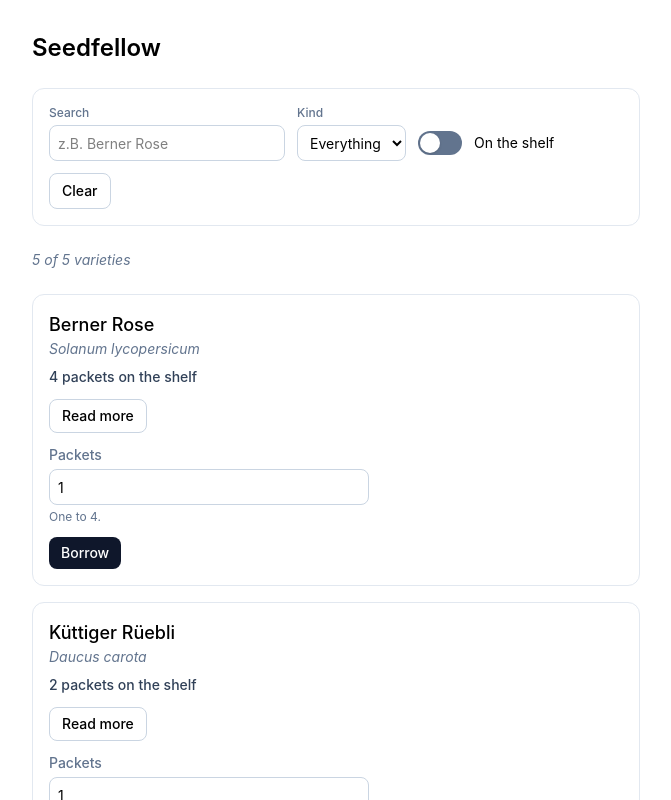
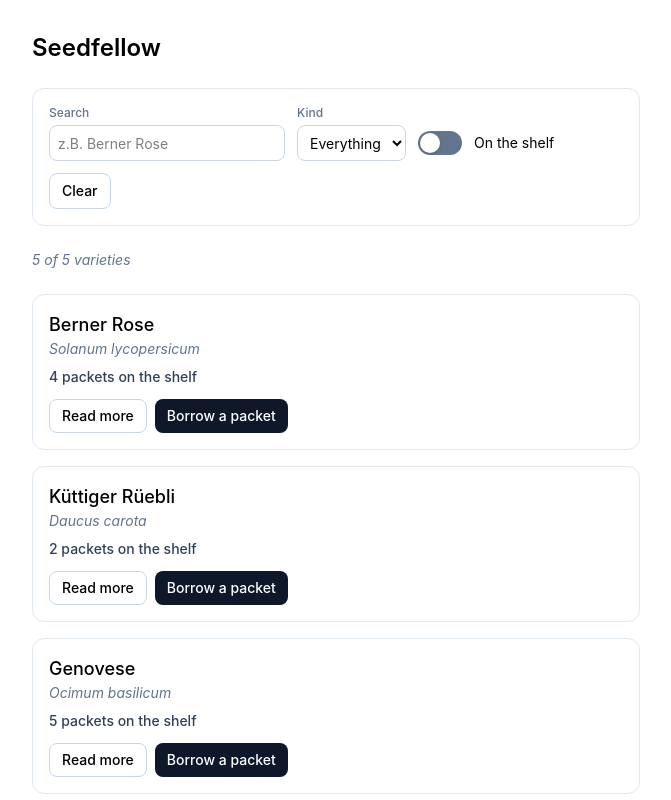
Before and after one commit to abeerance/wdd0325-frontend-frameworks, a React (Vite) app in the folder 02_seedfellow/web/: page / in a window 1280 px wide. Shown: the top 800 px of the page, without its empty margins (304-975 px from the left). Built offline with nearby package versions, Linux system fonts and the light colour scheme.

Commit message:
feat: night 10 after dialog

```diff
--- /dev/null
+++ b/02_seedfellow/web/src/components/borrow-dialog.tsx
@@ -0,0 +1,72 @@
+import { Dialog } from "@base-ui/react/dialog";
+import { Field } from "@base-ui/react/field";
+import { type FormEvent, useState } from "react";
+import type { Variety } from "../data/varieties";
+
+interface BorrowDialogProps {
+	variety: Variety;
+	onBorrow: (variety: Variety, packets: number) => void;
+}
+
+export function BorrowDialog({ variety, onBorrow }: BorrowDialogProps) {
+	const [isOpen, setIsOpen] = useState(false);
+
+	function handleSubmit(event: FormEvent<HTMLFormElement>) {
+		event.preventDefault();
+
+		const packets = Number(new FormData(event.currentTarget).get("packets"));
+		onBorrow(variety, packets);
+		setIsOpen(false);
+	}
+
+	return (
+		<Dialog.Root open={isOpen} onOpenChange={setIsOpen}>
+			<Dialog.Trigger className="rounded-lg bg-slate-900 px-3 py-1.5 font-medium text-sm text-white focus-visible:outline-2 focus-visible:outline-slate-900 focus-visible:outline-offset-2">
+				Borrow a packet
+			</Dialog.Trigger>
+			<Dialog.Portal>
+				<Dialog.Backdrop className="fixed inset-0 bg-slate-900/40 transition-opacity data-closed:opacity-0" />
+				<Dialog.Popup className="-translate-x-1/2 -translate-y-1/2 fixed top-1/2 left-1/2 w-80 rounded-xl bg-white p-5">
+					<Dialog.Title className="font-medium text-lg">
+						Borrow {variety.name}
+					</Dialog.Title>
+					<Dialog.Description className="mt-1 text-slate-500 text-sm">
+						{variety.packets} packets on the shelf. Bring seed back at the end
+						of the season.
+					</Dialog.Description>
+					<form onSubmit={handleSubmit} className="mt-4 flex flex-col gap-3">
+						<Field.Root validationMode="onBlur" className="flex flex-col gap-1">
+							<Field.Label className="font-medium text-slate-500 text-xs">
+								Packets
+							</Field.Label>
+							<Field.Control
+								name="packets"
+								type="number"
+								required
+								min={1}
+								max={variety.packets}
+								defaultValue={1}
+								className="h-9 rounded-lg border border-slate-300 px-2 text-sm data-invalid:border-red-500"
+							/>
+							<Field.Description className="text-slate-500 text-xs">
+								One to {variety.packets}.
+							</Field.Description>
+							<Field.Error className="text-red-600 text-xs" />
+						</Field.Root>
+						<div className="flex justify-end gap-2">
+							<Dialog.Close className="rounded-lg border border-slate-300 px-3 py-1.5 font-medium text-sm">
+								Cancel
+							</Dialog.Close>
+							<button
+								type="submit"
+								className="rounded-lg bg-slate-900 px-3 py-1.5 font-medium text-sm text-white"
+							>
+								Borrow
+							</button>
+						</div>
+					</form>
+				</Dialog.Popup>
+			</Dialog.Portal>
+		</Dialog.Root>
+	);
+}
--- a/02_seedfellow/web/src/components/borrow-form.tsx
+++ /dev/null
@@ -1,63 +0,0 @@
-// The borrow form for one variety: how many packets, then submit. It knows the
-// limits of one variety, nothing about what borrowing does; the parent decides that.
-import { Field } from "@base-ui/react/field";
-import type { SubmitEvent } from "react";
-import type { Variety } from "../data/varieties";
-
-interface BorrowFormProps {
-	variety: Variety;
-	// Same shape as the card's prop: the form passes it straight through, so the
-	// card does not need a handler of its own.
-	onBorrow: (variety: Variety, packets: number) => void;
-}
-
-export function BorrowForm({ variety, onBorrow }: BorrowFormProps) {
-	function handleSubmit(event: SubmitEvent<HTMLFormElement>) {
-		// A form's default is to reload the page with the values in the URL. We
-		// handle the borrow here instead.
-		event.preventDefault();
-
-		// The input is uncontrolled: no useState, the browser holds the value. We read
-		// it once, on submit, by its name. FormData gives back a string, so Number().
-		const packets = Number(new FormData(event.currentTarget).get("packets"));
-		onBorrow(variety, packets);
-	}
-
-	return (
-		<form onSubmit={handleSubmit} className="mt-3 flex max-w-xs flex-col gap-3">
-			{/* Field.Root wires label, input, description and error together (ids,
-			    aria attributes) so we do not have to. onBlur: check when the reader
-			    leaves the input, not on every keystroke. */}
-			<Field.Root validationMode="onBlur" className="flex flex-col gap-1">
-				<Field.Label className="font-medium text-slate-500 text-sm">
-					Packets
-				</Field.Label>
-				{/* required, min and max are plain HTML rules: the browser refuses a
-				    submit outside them, and Field reads the same rules to show the
-				    error. max comes from the data, so it is never more than the shelf
-				    holds. data-invalid is set by Field when a rule fails. */}
-				<Field.Control
-					name="packets"
-					type="number"
-					required
-					min={1}
-					max={variety.packets}
-					defaultValue={1}
-					className="h-9 rounded-lg border border-slate-300 px-2 text-sm data-invalid:border-red-500"
-				/>
-				<Field.Description className="text-slate-500 text-xs">
-					One to {variety.packets}.
-				</Field.Description>
-				{/* Only rendered while the input is invalid. */}
-				<Field.Error className="text-red-600 text-xs" />
-			</Field.Root>
-			{/* type="submit": pressing it, or Enter in the input, fires onSubmit. */}
-			<button
-				type="submit"
-				className="self-start rounded-lg bg-slate-900 px-3 py-1.5 font-medium text-sm text-white"
-			>
-				Borrow
-			</button>
-		</form>
-	);
-}
--- a/02_seedfellow/web/src/components/variety-card.tsx
+++ b/02_seedfellow/web/src/components/variety-card.tsx
@@ -7,7 +7,7 @@ import { useState } from "react";
 import type { Variety } from "../data/varieties";
 import { Card } from "./ui/card";
 import { Text } from "./ui/text";
-import { BorrowForm } from "./borrow-form";
+import { BorrowDialog } from "./borrow-dialog";
 
 // The packet line, named because you would name it out loud. It stays in this
 // file and is not exported: only VarietyCard uses it.
@@ -70,10 +70,12 @@ export function VarietyCard({ variety, onBorrow }: VarietyCardProps) {
 				>
 					{isOpen ? "Less" : "Read more"}
 				</button>
+				{/* Only something to show, nothing in the else case, so &&. Safe here
+			    because the left side is a boolean; a number on the left would print 0. */}
+				{!variety.retired && (
+					<BorrowDialog variety={variety} onBorrow={onBorrow} />
+				)}
 			</div>
-			{/* Only something to show, nothing in the else case, so &&. Safe here
-			    because the left side is a boolean; a number on the left would print 0. */}
-			{!variety.retired && <BorrowForm variety={variety} onBorrow={onBorrow} />}
 		</Card>
 	);
 }
```
